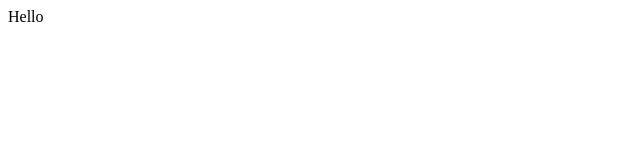
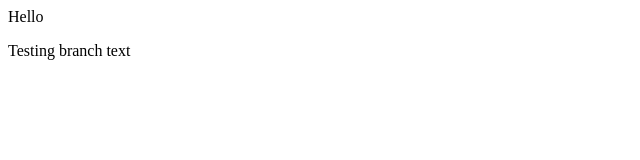
Before and after one commit to andrazstarc/demo-repo, a plain HTML site: page index.html in a window 1280 px wide. Shown: the whole page, without its empty margins (0-640 px from the left). Drawn offline with Linux system fonts and the light colour scheme.

Commit message:
text added to html testing

```diff
--- a/index.html
+++ b/index.html
@@ -1 +1,2 @@
 <div> Hello </div>
+<p> Testing branch text </p>
```
